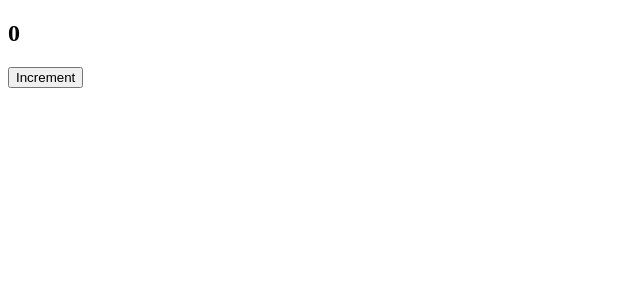
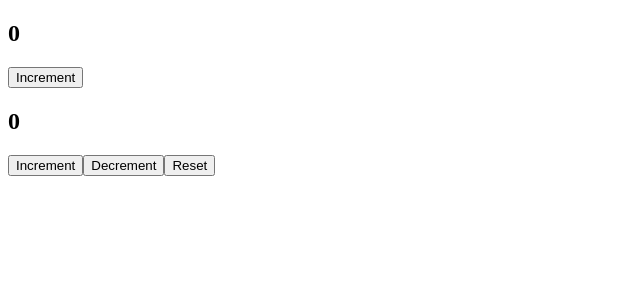
Before and after one commit to Annagiusi96/Develhope_exercises, a React (Vite) app in the folder useSate/: page / in a window 1280 px wide. Shown: the top 300 px of the page, without its empty margins (0-640 px from the left). Built offline with nearby package versions, Linux system fonts and the light colour scheme.

Commit message:
usestate-es-2

```diff
--- a/useSate/src/App.jsx
+++ b/useSate/src/App.jsx
@@ -1,5 +1,6 @@
 import { useState } from 'react'
 import { Counter } from './Counter'
+import { CounterEs2 } from './CounterEs2'
 
 
 
@@ -8,7 +9,11 @@ function App() {
 
   return (
     <>
+      {/* counter esercizio 1 */}
       <Counter incrementAmount={2}></Counter>
+
+    {/* counter esercizio 2 */}
+      <CounterEs2 amount={3}/>
     </>
   )
 }
--- /dev/null
+++ b/useSate/src/CounterDisplay.jsx
@@ -0,0 +1,5 @@
+export function CounterDisplay({counterDisplay}){
+    return (
+        <h2>{counterDisplay}</h2>
+    )
+}
--- /dev/null
+++ b/useSate/src/CounterEs2.jsx
@@ -0,0 +1,28 @@
+import { useState } from "react"
+import { CounterDisplay } from "./CounterDisplay";
+
+export function CounterEs2({initialValue = 0, amount}){
+    const [counter, setCounter] = useState(initialValue);
+
+    function handleCounterIncrement(){
+        setCounter((c)=> c + amount)
+    }
+
+    function handleCounterDecrement(){
+        setCounter((c)=> c - amount)
+    }
+
+    function handleCounterReset(){
+        setCounter(initialValue)
+    }
+
+
+    return (
+        <div>
+            <CounterDisplay counterDisplay={counter}/>
+            <button onClick={handleCounterIncrement}>Increment</button>
+            <button onClick={handleCounterDecrement}>Decrement</button>
+            <button onClick={handleCounterReset}>Reset</button>
+        </div>
+    )
+}
```
